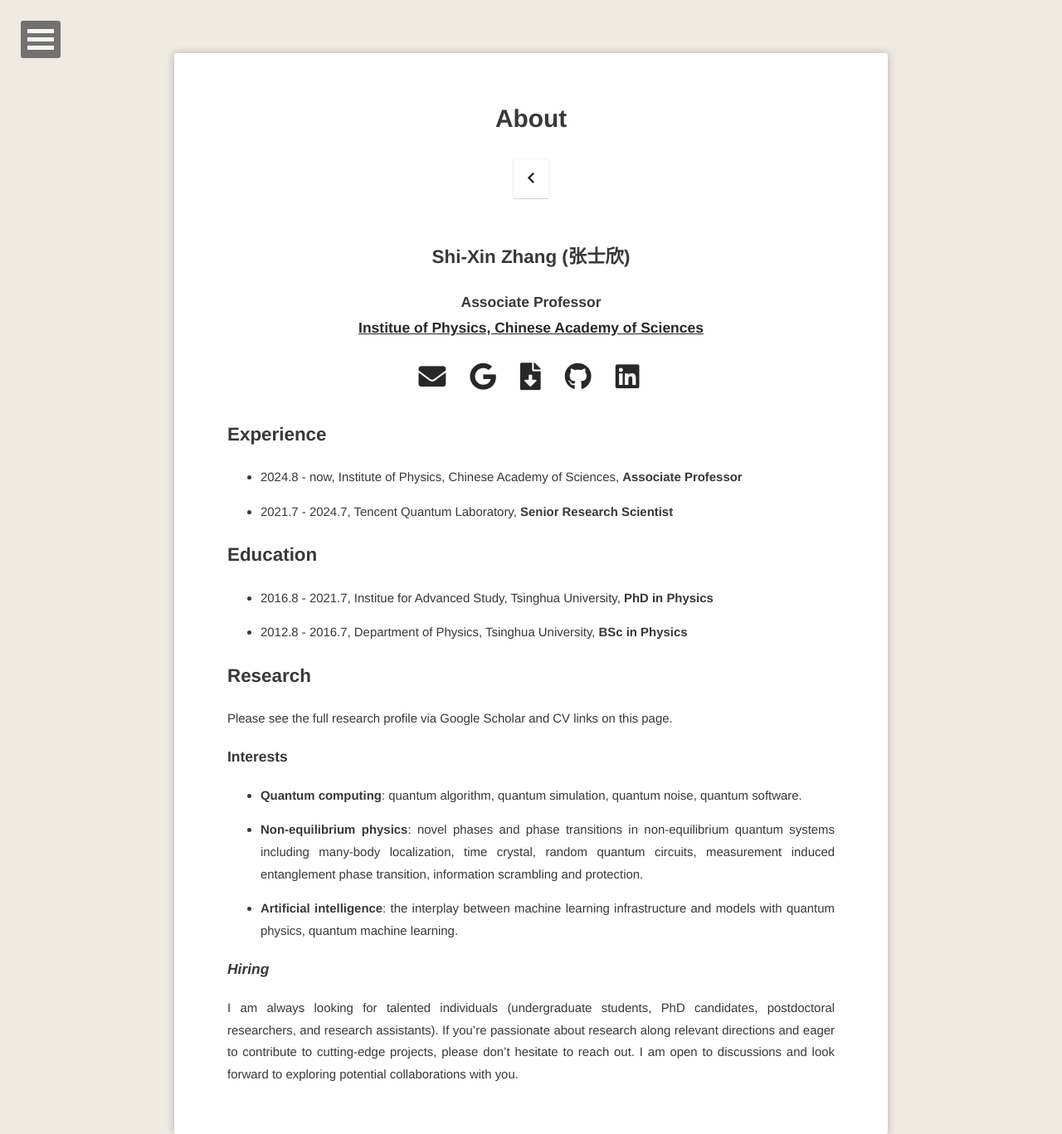
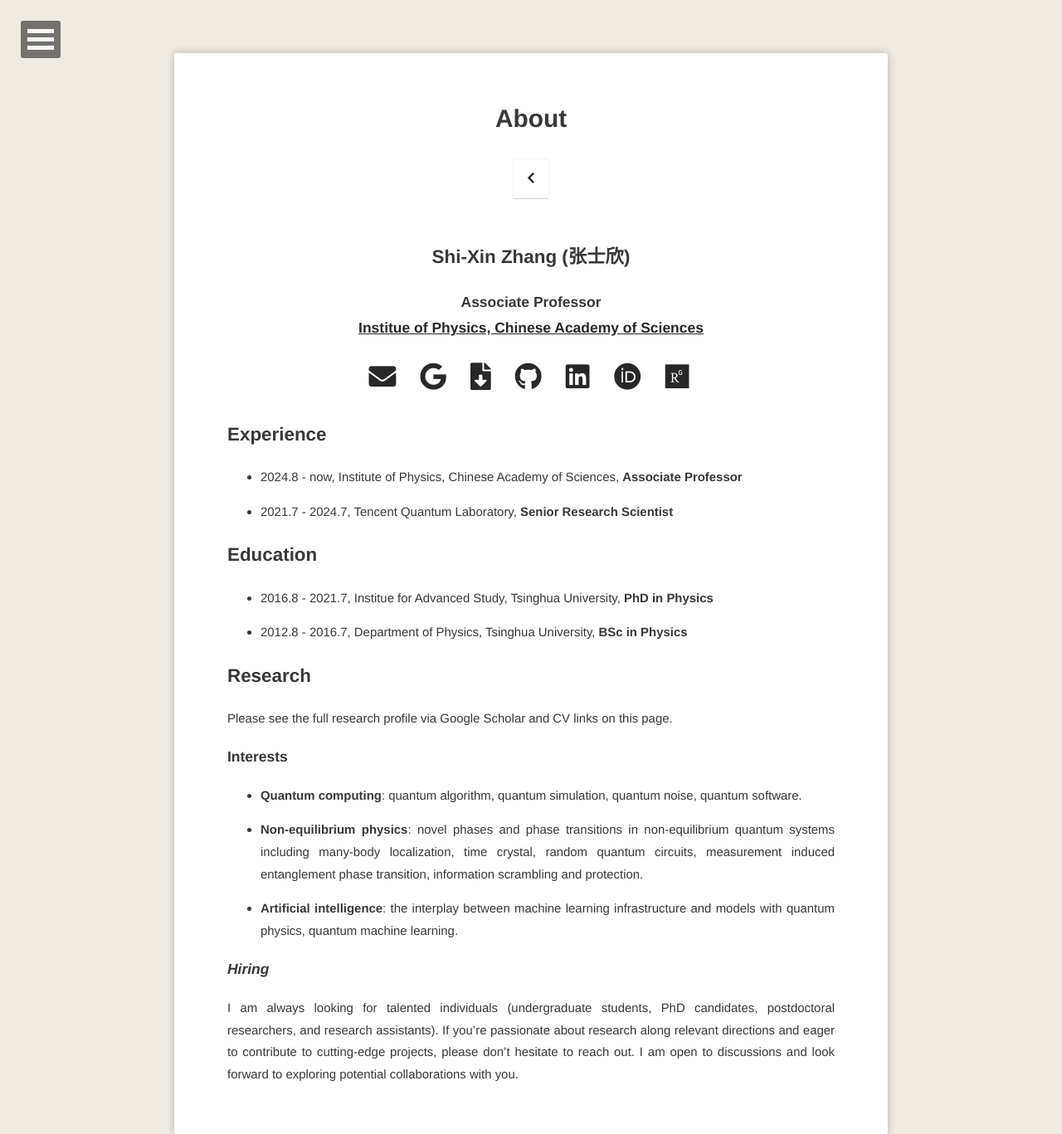
Before and after one commit to refraction-ray/refraction-ray.github.io, a Jekyll site: the page built from about/index.md, in a window 1280 px wide. Shown: the whole page at 83% size. Built offline with Jekyll 4.4.1, drawn with Linux system fonts in a browser that asks for light colours.

Commit message:
add icons

```diff
--- a/_sass/elements.scss
+++ b/_sass/elements.scss
@@ -332,8 +332,8 @@ kbd {
 
 .button {
   display: inline-block;
-  margin: 4px; /* 按钮之间的间距 */
-  padding: 6px 6px;
+  margin: 5px; /* 按钮之间的间距 */
+  padding: 5px 5px;
   color: #333;
   background-color: transparent;
   text-decoration: none;
--- a/about/index.md
+++ b/about/index.md
@@ -34,7 +34,16 @@ comments: false
 <a href="https://www.linkedin.com/in/zhangshixin/" class="button" target="_blank" rel="noopener noreferrer">
 <span class="icon"><i class="fab fa-linkedin"></i></span>
 </a>
+<!-- ORCID 链接 -->
+<a href="https://orcid.org/0000-0003-0347-9750" class="button" target="_blank" rel="noopener noreferrer">
+<span class="icon"><i class="fab fa-orcid"></i></span>
+</a>
+<!-- researchgate 链接 -->
+<a href="https://www.researchgate.net/profile/Shi-Xin-Zhang" class="button" target="_blank" rel="noopener noreferrer">
+<span class="icon"><i class="fab fa-researchgate"></i></span>
+</a>
 </div>
+
 
 ## Experience
 
```
